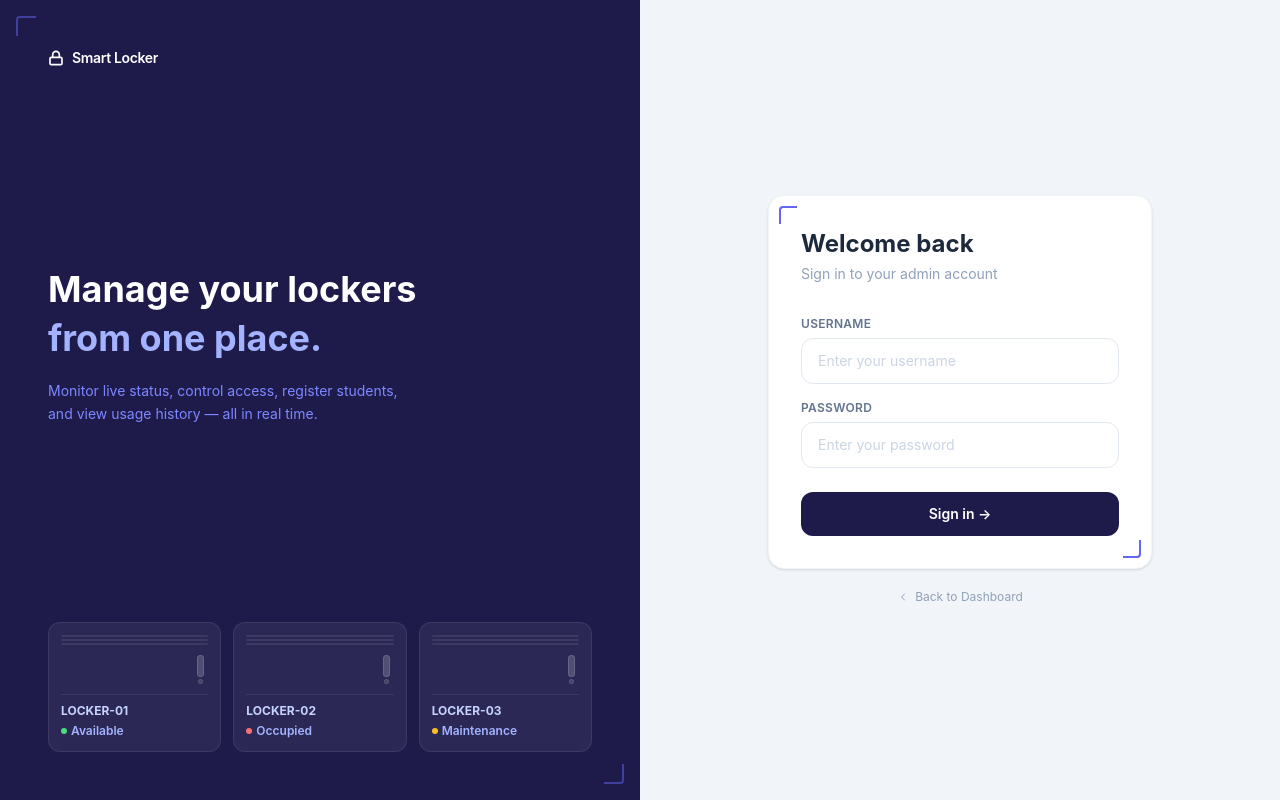
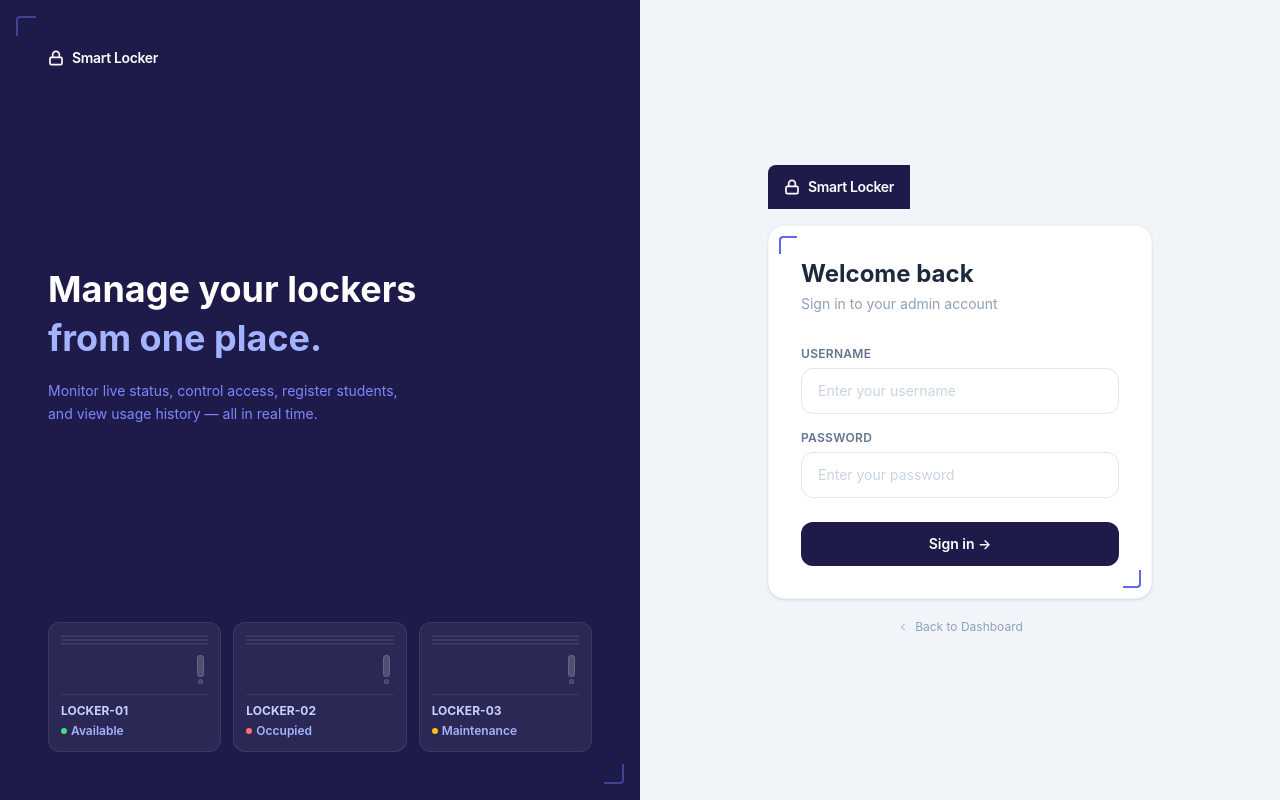
Before and after one commit to sPykeST-dev/PUSL-2022-IOT-2025-2026, a React app in the folder frontend/: page /admin/login in a window 1280 px wide. Built offline with nearby package versions, Linux system fonts and the light colour scheme; no server answers; the HTML template or start-up script is replaced by a standard one.

Commit message:
Add Smart Locker icon above admin login card

```diff
--- a/frontend/src/pages/admin/Login.jsx
+++ b/frontend/src/pages/admin/Login.jsx
@@ -105,6 +105,13 @@ function Login() {
       {/* ── Right panel ── */}
       <div className="flex-1 flex items-center justify-center px-8">
         <div className="w-full max-w-sm">
+          <div className="mb-4 inline-flex items-center gap-2 px-4 py-3 rounded-tl-lg" style={{ background: '#1e1b4b' }}>
+            <svg xmlns="http://www.w3.org/2000/svg" className="w-4 h-4 text-white" viewBox="0 0 24 24" fill="none" stroke="currentColor" strokeWidth="2.5" strokeLinecap="round" strokeLinejoin="round">
+              <rect x="3" y="11" width="18" height="11" rx="2" ry="2" />
+              <path d="M7 11V7a5 5 0 0 1 10 0v4" />
+            </svg>
+            <span className="text-white text-sm font-semibold tracking-tight">Smart Locker</span>
+          </div>
 
           {/* Form card */}
           <div className="bg-white rounded-2xl border border-slate-100 shadow-sm p-8 relative">
```
